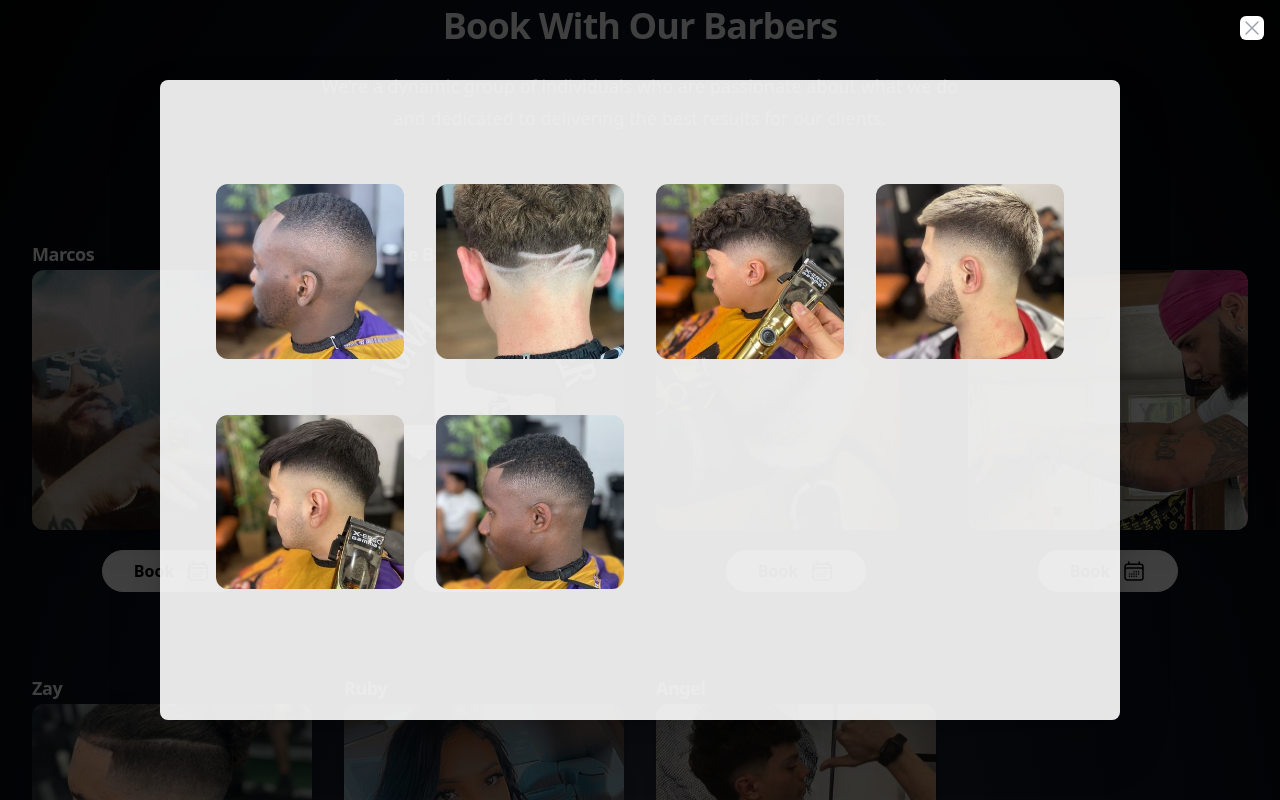
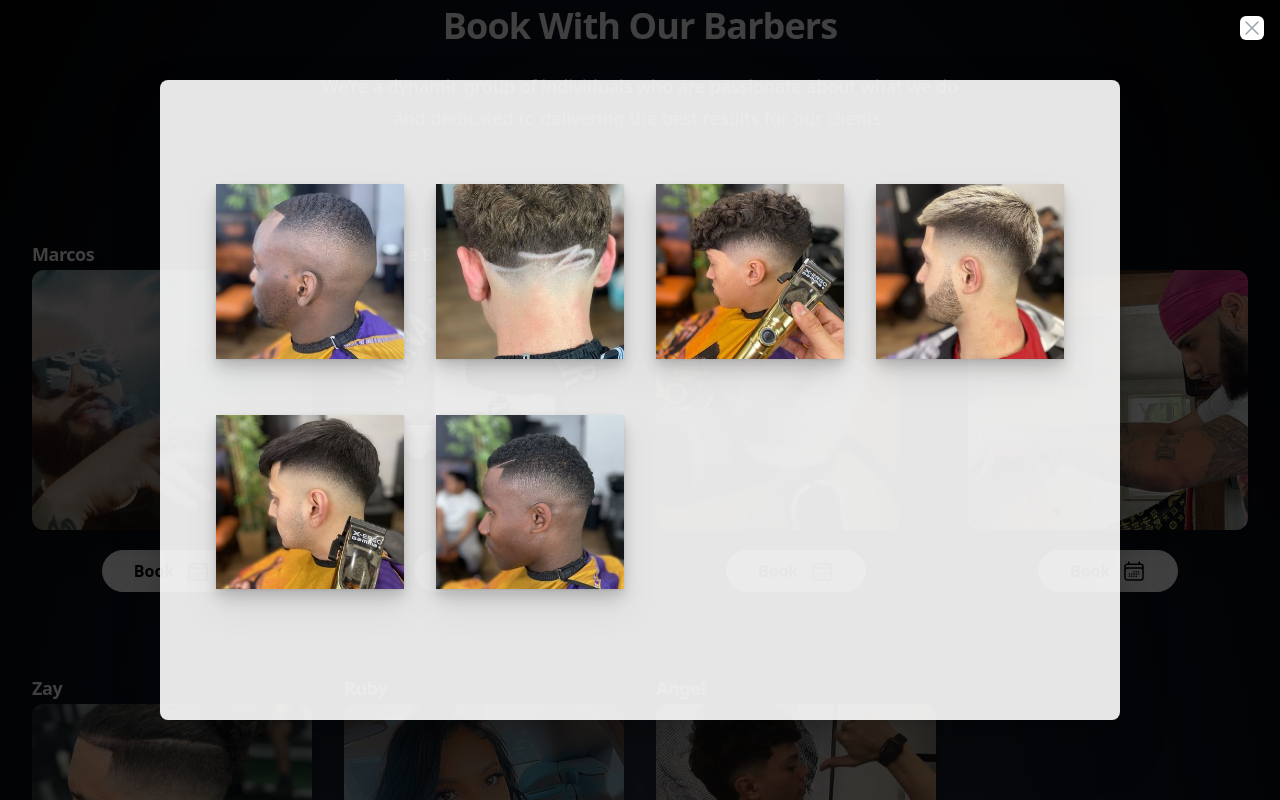
Before and after one commit to Rojis47/OnlyFades, a React (Vite) app: page / in a window 1280 px wide. Both pictures are taken after a click on the picture 172 px from the left and 1290 px from the top of the page. Shown: the part 890-1690 px from the top of the page. Built offline with nearby package versions, Linux system fonts and the light colour scheme.

Commit message:
hash image gallery

```diff
--- a/src/components/GalleryImageCard.jsx
+++ b/src/components/GalleryImageCard.jsx
@@ -25,11 +25,7 @@ const GalleryImageCard = ({ image, alt }) => {
         />
       </div>
 
-      <div
-        style={{ display: !imageLoaded ? 'none' : 'inline' }}
-        className="overflow-hidden rounded-xl "
-      >
-        <div className="overflow-hidden ">
+      <div style={{ display: !imageLoaded ? 'none' : 'inline' }}>
         <img
           loading="lazy"
           src={image}
@@ -37,7 +33,6 @@ const GalleryImageCard = ({ image, alt }) => {
           className="aspect-[14/13] w-full drop-shadow-3xl lg:hover:scale-110 transition duration-500 object-cover"
         />
       </div>
-      </div>
     </>
   );
 };
--- a/src/components/ImageCard.jsx
+++ b/src/components/ImageCard.jsx
@@ -17,19 +17,21 @@ const ImageCard = ({ barber, setViewedImage, index }) => {
       <div style={{ display: imageLoaded ? 'none' : 'inline' }}>
         <Blurhash
           hash="|KO2?U%2Tw=wR6cErDEhOD]~RBVZRip0W9ofwxM_};RPxuwH%3s89]t8$%tLOtxZ%gixtQt8IUS#I.ENa0NZIVt6xFM{M{%1j^M_bcRPX9nht7n+j[rrW;ni%Mt7V@W;t7t8%1bbxat7WBIUR*RjRjRjxuRjs.MxbbV@WY"
-          width={200}
-          height={200}
+          width={330}
+          height={330}
           resolutionX={32}
           resolutionY={32}
           punch={1}
         />
       </div>
+      <div style={{ display: !imageLoaded ? 'none' : 'inline' }}>
         <img
           className="aspect-[14/13]  rounded-xl w-full drop-shadow-3xl cursor-pointer object-cover"
           src={barber.imageUrl}
           alt=""
           onClick={() => setViewedImage(index)}
         />
+      </div>
     </>
   );
 };
```
Lines whose indentation alone changed are shown as unchanged.
